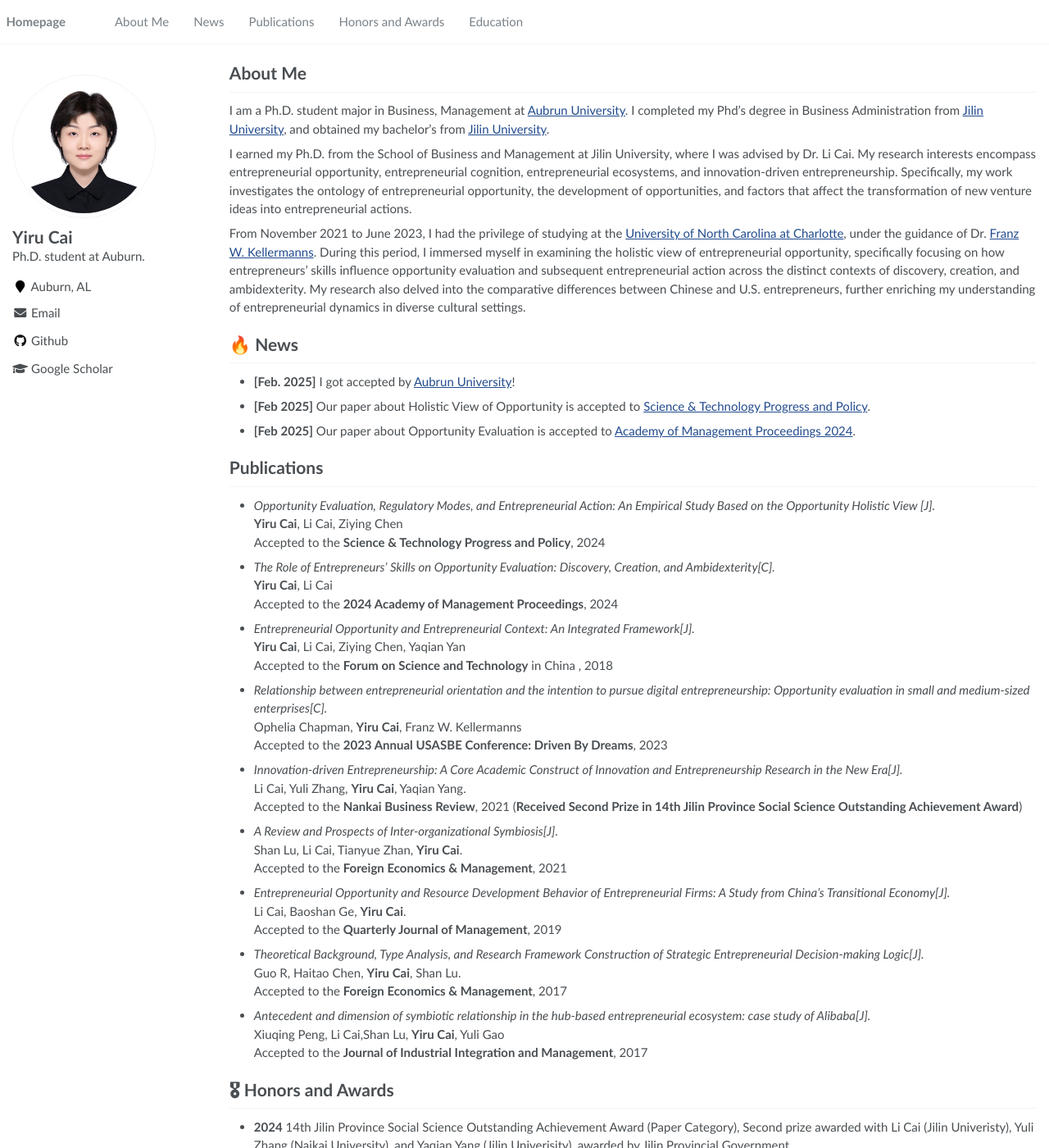
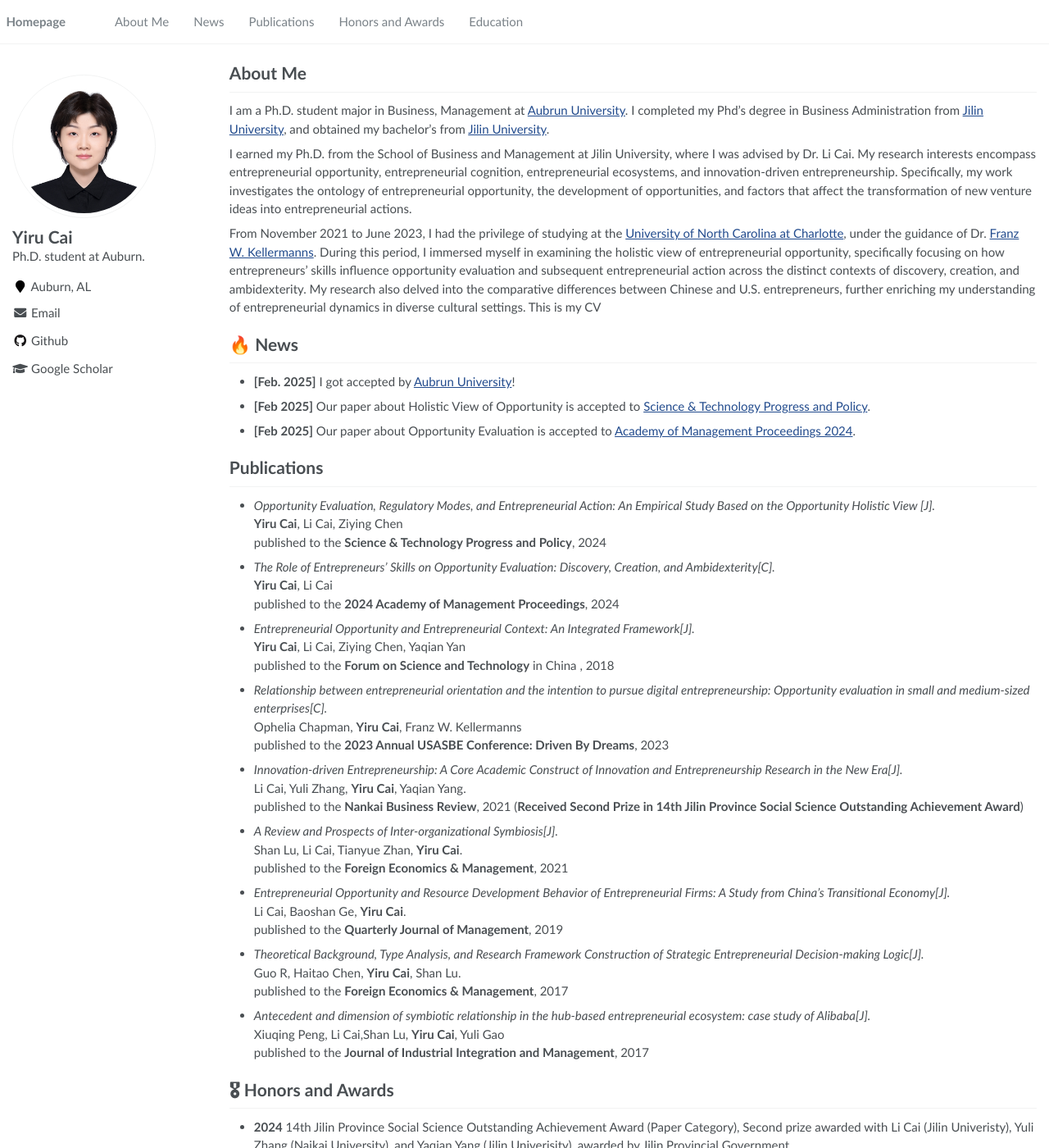
Before and after one commit to yupengyanguncc/yupengyanguncc.github.io, a Jekyll site: the page built from _pages/about.md, in a window 1280 px wide and 1400 px high. Shown: the whole window at 82% size. Built offline with Jekyll 4.4.1, drawn with Linux system fonts in a browser that asks for light colours.

Commit message:
Update about.md

```diff
--- a/_pages/about.md
+++ b/_pages/about.md
@@ -16,7 +16,7 @@ from [Jilin University](https://www.jlu.edu.cn/), and obtained my bachelor’s f
 
 I earned my Ph.D. from the School of Business and Management at Jilin University, where I was advised by Dr. Li Cai. My research interests encompass entrepreneurial opportunity, entrepreneurial cognition, entrepreneurial ecosystems, and innovation-driven entrepreneurship. Specifically, my work investigates the ontology of entrepreneurial opportunity, the development of opportunities, and factors that affect the transformation of new venture ideas into entrepreneurial actions.
 
-From November 2021 to June 2023, I had the privilege of studying at the [University of North Carolina at Charlotte](https://www.charlotte.edu/), under the guidance of Dr. [Franz W. Kellermanns](https://belkcollege.charlotte.edu/directory/franz-w-kellermanns/). During this period, I immersed myself in examining the holistic view of entrepreneurial opportunity, specifically focusing on how entrepreneurs' skills influence opportunity evaluation and subsequent entrepreneurial action across the distinct contexts of discovery, creation, and ambidexterity. My research also delved into the comparative differences between Chinese and U.S. entrepreneurs, further enriching my understanding of entrepreneurial dynamics in diverse cultural settings.
+From November 2021 to June 2023, I had the privilege of studying at the [University of North Carolina at Charlotte](https://www.charlotte.edu/), under the guidance of Dr. [Franz W. Kellermanns](https://belkcollege.charlotte.edu/directory/franz-w-kellermanns/). During this period, I immersed myself in examining the holistic view of entrepreneurial opportunity, specifically focusing on how entrepreneurs' skills influence opportunity evaluation and subsequent entrepreneurial action across the distinct contexts of discovery, creation, and ambidexterity. My research also delved into the comparative differences between Chinese and U.S. entrepreneurs, further enriching my understanding of entrepreneurial dynamics in diverse cultural settings. This is my CV
 
 # 🔥 News
 - **[Feb. 2025]** I got accepted by [Aubrun University](https://www.auburn.edu/)!
@@ -30,7 +30,7 @@ the Opportunity Holistic View [J].*
   <br>
   **Yiru Cai**, Li Cai, Ziying Chen
   <br>
-  Accepted to the **Science & Technology Progress and Policy**, 2024
+  published to the **Science & Technology Progress and Policy**, 2024
   <br>
 
 
@@ -38,14 +38,14 @@ the Opportunity Holistic View [J].*
   <br>
   **Yiru Cai**, Li Cai
   <br>
-  Accepted to the **2024 Academy of Management Proceedings**, 2024
+  published to the **2024 Academy of Management Proceedings**, 2024
   <br>
 
 - *Entrepreneurial Opportunity and Entrepreneurial Context: An Integrated Framework[J].*
   <br>
   **Yiru Cai**, Li Cai, Ziying Chen, Yaqian Yan
   <br>
-  Accepted to the **Forum on Science and Technology** in China , 2018
+  published to the **Forum on Science and Technology** in China , 2018
   <br>
 
 - *Relationship between entrepreneurial orientation and the intention to pursue
@@ -53,7 +53,7 @@ digital entrepreneurship: Opportunity evaluation in small and medium‑sized ent
   <br>
   Ophelia Chapman, **Yiru Cai**, Franz W. Kellermanns
   <br>
-  Accepted to the **2023 Annual USASBE Conference: Driven By Dreams**, 2023
+  published to the **2023 Annual USASBE Conference: Driven By Dreams**, 2023
   <br>
 
 - *Innovation‑driven Entrepreneurship: A Core Academic Construct of Innovation and
@@ -61,7 +61,7 @@ Entrepreneurship Research in the New Era[J].*
   <br>
  Li Cai, Yuli Zhang, **Yiru Cai**, Yaqian Yang.
   <br>
-  Accepted to the **Nankai Business Review**, 2021 (**Received Second Prize in 14th
+  published to the **Nankai Business Review**, 2021 (**Received Second Prize in 14th
 Jilin Province Social Science Outstanding Achievement Award**)
   <br>
 
@@ -69,7 +69,7 @@ Jilin Province Social Science Outstanding Achievement Award**)
   <br>
   Shan Lu, Li Cai, Tianyue Zhan, **Yiru Cai**.
   <br>
-  Accepted to the **Foreign Economics & Management**, 2021
+  published to the **Foreign Economics & Management**, 2021
   <br>
 
 - *Entrepreneurial Opportunity and Resource Development Behavior of Entrepreneurial Firms: A Study
@@ -77,7 +77,7 @@ from China’s Transitional Economy[J].*
   <br>
   Li Cai, Baoshan Ge, **Yiru Cai**.
   <br>
-  Accepted to the **Quarterly Journal of Management**, 2019
+  published to the **Quarterly Journal of Management**, 2019
   <br>
 
 - *Theoretical Background, Type Analysis, and Research Framework Construction of Strategic
@@ -85,7 +85,7 @@ Entrepreneurial Decision‑making Logic[J].*
   <br>
  Guo R, Haitao Chen, **Yiru Cai**, Shan Lu.
   <br>
-  Accepted to the **Foreign Economics & Management**, 2017
+  published to the **Foreign Economics & Management**, 2017
   <br>
 
 - *Antecedent and dimension of symbiotic relationship in the hub‑based
@@ -93,7 +93,7 @@ entrepreneurial ecosystem: case study of Alibaba[J].*
   <br>
  Xiuqing Peng, Li Cai,Shan Lu, **Yiru Cai**, Yuli Gao
   <br>
-  Accepted to the **Journal of Industrial Integration and Management**, 2017
+  published to the **Journal of Industrial Integration and Management**, 2017
   <br>
 
 
```
